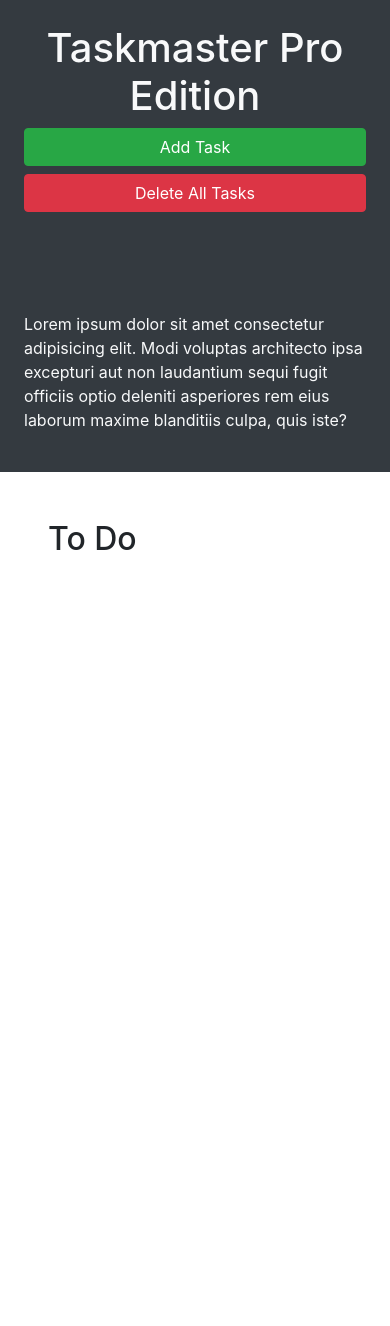
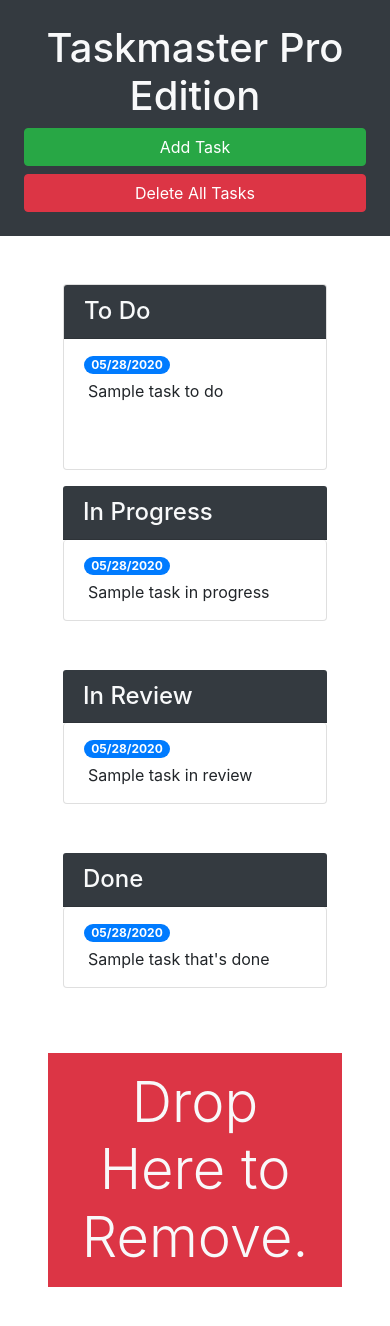
Before and after one commit to rgiinther/taskmaster-pro, a plain HTML site: page index.html in a window 390 px wide. Before the commit the page ends 844 px from the top, so only its background shows below. Drawn offline with nearby package versions, Linux system fonts and the light colour scheme.

Commit message:
added bootstrap

```diff
--- a/assets/js/script.js
+++ b/assets/js/script.js
@@ -7,9 +7,6 @@ var createTask = function(taskText, taskDate, taskList) {
     .addClass("badge badge-primary badge-pill")
     .text(taskDate);
   var taskP = $("<p>")
-  $(".list-group").on("blur", "textarea", function() {
-
-  })
     .addClass("m-1")
     .text(taskText);
 
@@ -36,6 +33,7 @@ var loadTasks = function() {
 
   // loop over object properties
   $.each(tasks, function(list, arr) {
+    console.log(list, arr);
     // then loop over sub-array
     arr.forEach(function(task) {
       createTask(task.text, task.date, list);
@@ -47,16 +45,8 @@ var saveTasks = function() {
   localStorage.setItem("tasks", JSON.stringify(tasks));
 };
 
-$(".list-group").on("click", "p", function() {
-  var text = $(this)
-    .text()
-    var textInput = $("<textarea>")
-  .addClass("form-control")
-  .val(text);
-  $(this).replaceWith(textInput);
-  textInput.trigger("focus");
-    trim();
-});
+
+
 
 // modal was triggered
 $("#task-form-modal").on("show.bs.modal", function() {
@@ -92,41 +82,47 @@ $("#task-form-modal .btn-primary").click(function() {
   }
 });
 
-// remove all tasks
-$("#remove-tasks").on("click", function() {
-  for (var key in tasks) {
-    tasks[key].length = 0;
-    $("#list-" + key).empty();
-  }
-  saveTasks();
+// task text was clicked
+$(".list-group").on("click", "p", function() {
+  // get current text of p element
+  var text = $(this)
+    .text()
+    .trim();
+
+  // replace p element with a new textarea
+  var textInput = $("<textarea>").addClass("form-control").val(text);
+  $(this).replaceWith(textInput);
+
+  // auto focus new element
+  textInput.trigger("focus");
 });
 
-// load tasks for the first time
-loadTasks();
+// editable field was un-focused
+$(".list-group").on("blur", "textarea", function() {
+  // get current value of textarea
+  var text = $(this).val();
 
-// get the textarea's current value/text
-var text = $(this)
-  .val()
-  .trim();
-
-// get the parent ul's id attribute
+  // get status type and position in the list
   var status = $(this)
     .closest(".list-group")
     .attr("id")
     .replace("list-", "");
-
-// get the task's position in the list of other li elements
   var index = $(this)
     .closest(".list-group-item")
     .index();
+
+  // update task in array and re-save to localstorage
+  tasks[status][index].text = text;
+  saveTasks();
 
   // recreate p element
   var taskP = $("<p>")
     .addClass("m-1")
     .text(text);
 
-// replace textarea with p element
+  // replace textarea with new content
   $(this).replaceWith(taskP);
+});
 
 // due date was clicked
 $(".list-group").on("click", "span", function() {
@@ -140,28 +136,21 @@ $(".list-group").on("click", "span", function() {
     .attr("type", "text")
     .addClass("form-control")
     .val(date);
-
-  // swap out elements
   $(this).replaceWith(dateInput);
 
-  // automatically focus on new element
+  // automatically bring up the calendar
   dateInput.trigger("focus");
 });
 
 // value of due date was changed
 $(".list-group").on("blur", "input[type='text']", function() {
-  // get current text
-  var date = $(this)
-    .val()
-    .trim();
+  var date = $(this).val();
 
-  // get the parent ul's id attribute
+  // get status type and position in the list
   var status = $(this)
     .closest(".list-group")
     .attr("id")
     .replace("list-", "");
-
-  // get the task's position in the list of other li elements
   var index = $(this)
     .closest(".list-group-item")
     .index();
@@ -170,11 +159,21 @@ $(".list-group").on("blur", "input[type='text']", function() {
   tasks[status][index].date = date;
   saveTasks();
 
-  // recreate span element with bootstrap classes
+  // recreate span and insert in place of input element
   var taskSpan = $("<span>")
     .addClass("badge badge-primary badge-pill")
     .text(date);
-
-  // replace input with span element
     $(this).replaceWith(taskSpan);
 });
+
+// remove all tasks
+$("#remove-tasks").on("click", function() {
+  for (var key in tasks) {
+    tasks[key].length = 0;
+    $("#list-" + key).empty();
+  }
+  saveTasks();
+});
+
+// load tasks for the first time
+loadTasks();
--- a/index.html
+++ b/index.html
@@ -13,20 +13,71 @@
 <body>
 
   <div class="row min-vh-100 no-gutters">
-    <header class="col-12 col-lg-3 bg-dark text-light d-flex flex-column p-4 p-lg-3">
+    <header class="col-12 col-lg-3 bg-dark text-light sticky-top d-flex flex-column p-4 p-lg-3">
       <h1 class="text-center">Taskmaster Pro Edition</h1>
       <button id="create-task" class="btn btn-block btn-success" data-toggle="modal" data-target="#task-form-modal">Add
         Task</button>
       <button id="remove-tasks" class="btn btn-block btn-danger">Delete All Tasks</button>
-      <p class="mt-auto">Lorem ipsum dolor sit amet consectetur adipisicing elit. Modi voluptas architecto ipsa
+      <p class="mt-auto d-none d-lg-block">Lorem ipsum dolor sit amet consectetur adipisicing elit. Modi voluptas architecto ipsa
         excepturi aut non
         laudantium sequi fugit officiis optio deleniti asperiores rem eius laborum maxime blanditiis culpa, quis iste?
       </p>
     </header>
-    <main class="col-12 col-lg-9">
-      <div class="m-5">
-        <h2>To Do</h2>
-        <ul id="list-toDo" class="list-group"> </ul>
+    <main class="col-12 col-lg-9 d-flex flex-column">
+      <div class="m-5 row justify-content-around">
+        <!-- todo start -->
+        <div class="col-12 col-md-6 col-xl-3 mb-3">
+          <div class="card">
+            <h4 class="card-header bg-dark text-light">
+              To Do
+            </h4>
+            <ul id="list-toDo" class="list-group list-group-flush">
+              <li class="list-group-item">
+                <span class="badge badge-primary badge-pill">05/28/2020</span>
+                <p class="m-1">Sample task to do</p>
+              </li>
+            </ul>
+          </div>
+        </div>
+        <!-- todo end -->
+        <!-- in progress start -->
+        <div class="col">
+          <h4 class="card-header bg-dark text-light">In Progress</h4>
+          <ul id="list-inProgress" class="list-group">
+            <li class="list-group-item">
+              <span class="badge badge-primary badge-pill">05/28/2020</span>
+              <p class="m-1">Sample task in progress</p>
+            </li>
+          </ul>
+        </div>
+        <!-- in progress end -->
+        <!-- in review start -->
+        <div class="col">
+          <h4 class="card-header bg-dark text-light">In Review</h4>
+          <ul id="list-inReview" class="list-group">
+            <li class="list-group-item">
+              <span class="badge badge-primary badge-pill">05/28/2020</span>
+              <p class="m-1">Sample task in review</p>
+            </li>
+          </ul>
+        </div>
+        <!-- in review end -->
+        <!-- done start -->
+        <div class="col-12 col-md-6 col-xl-3 mb-3">
+          <h4 class="card-header bg-dark text-light">Done</h4>
+          <ul id="list-done" class="list-group">
+            <li class="list-group-item">
+              <span class="badge badge-primary badge-pill">05/28/2020</span>
+              <p class="m-1">Sample task that's done</p>
+            </li>
+          </ul>
+        </div>
+        <!-- done end -->
+        <div id="trash">
+          <div class="w-100 bg-danger p-3 text-center text-light display-4">
+            Drop Here to Remove.
+          </div>
+        </div>
       </div>
     </main>
   </div>
@@ -43,16 +94,14 @@
           </button>
         </div>
         <div class="modal-body">
-          <form>
           <div class="form-group">
             <label for="modalTaskDescription">Task description</label>
-              <textarea id="modalTaskDescription" rows="3"></textarea>
+            <textarea id="modalTaskDescription" rows="3" class="form-control"></textarea>
           </div>
           <div class="form-group">
             <label for="modalDueDate">Due date</label>
-              <input type="text" id="modalDueDate" placeholder="mm/dd/yyyy" autocomplete="off" />
+            <input type="text" class="form-control" id="modalDueDate" placeholder="mm/dd/yyyy" autocomplete="off" />
           </div>
-          </form>
         </div>
         <div class="modal-footer">
           <button type="button" class="btn btn-secondary" data-dismiss="modal">Close</button>
```
Lines whose indentation alone changed are shown as unchanged.
